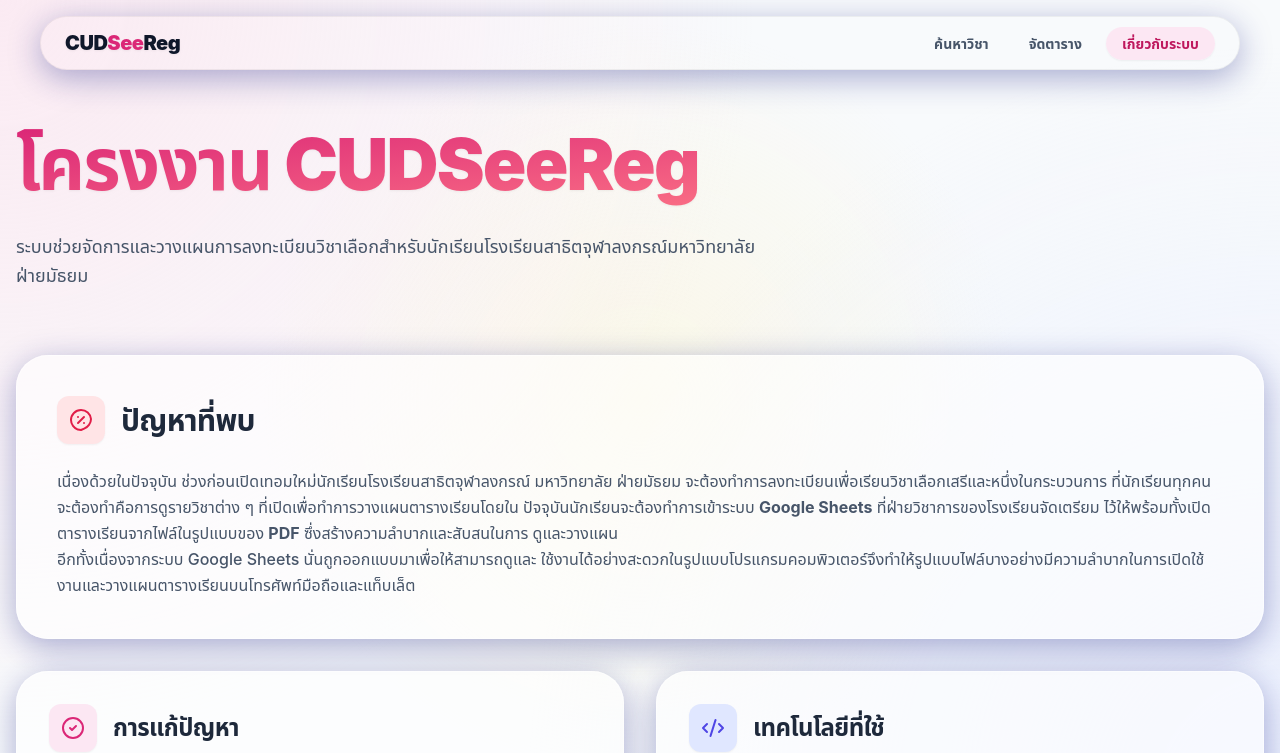
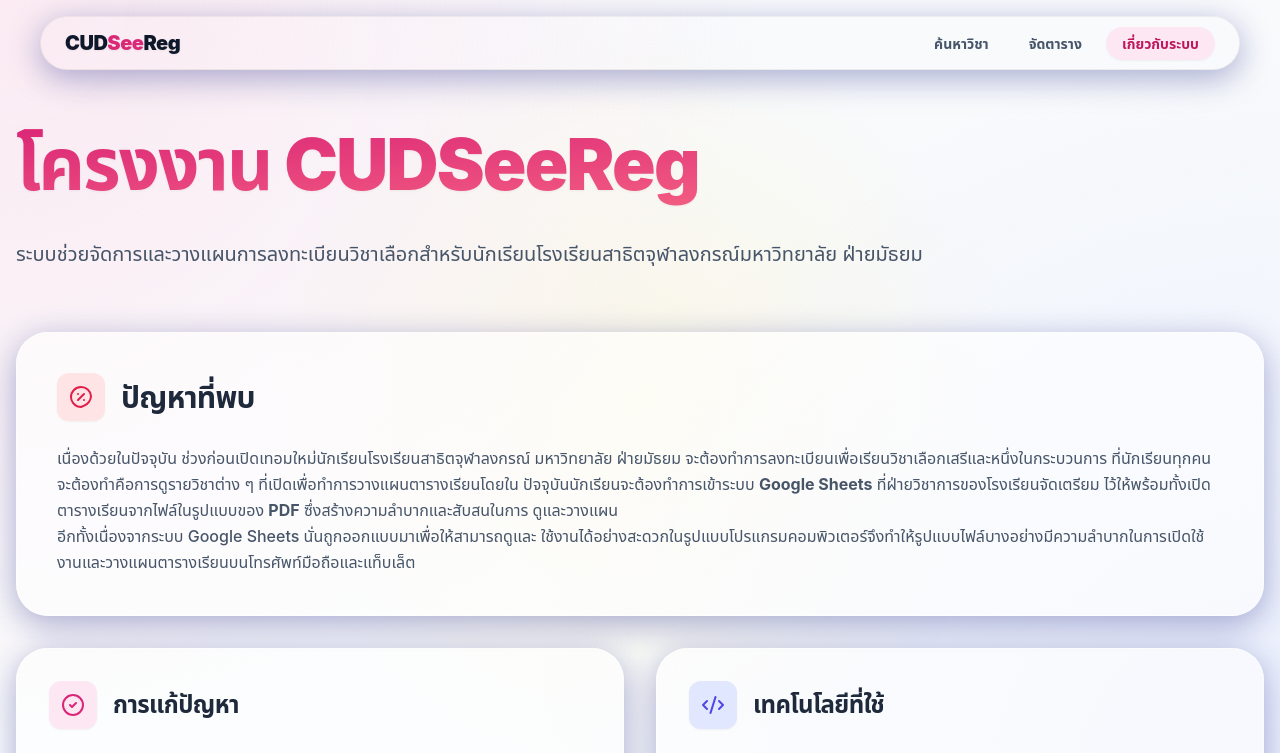
Before and after one commit to EugenePawit/CUDSeeReg, a Next.js app: page /presentation in a window 1280 px wide. Shown: the top 753 px of the page. Built offline with nearby package versions, Linux system fonts and the light colour scheme.

Commit message:
Fix text overlap and expand description width on presentation page

```diff
--- a/app/presentation/page.tsx
+++ b/app/presentation/page.tsx
@@ -9,12 +9,12 @@ export default function PresentationPage() {
     return (
         <div className="min-h-screen flex flex-col pt-32 pb-12">
             <main className="container mx-auto px-4 max-w-7xl flex-grow flex flex-col z-10 w-full relative">
-                <div className="flex flex-col mb-16 max-w-3xl">
+                <div className="flex flex-col mb-16 w-full">
                     <motion.h1
                         initial={{ opacity: 0, y: 20 }}
                         animate={{ opacity: 1, y: 0 }}
                         transition={{ duration: 0.5, ease: [0.4, 0, 0.2, 1] }}
-                        className="text-5xl md:text-7xl font-sans font-black tracking-tight text-transparent bg-clip-text bg-gradient-to-br from-pink-600 to-rose-400 mb-6 drop-shadow-sm leading-tight pb-2"
+                        className="text-5xl md:text-7xl font-sans font-black tracking-tight text-transparent bg-clip-text bg-gradient-to-br from-pink-600 to-rose-400 mb-6 drop-shadow-sm leading-normal pb-4"
                     >
                         โครงงาน CUDSeeReg
                     </motion.h1>
@@ -22,7 +22,7 @@ export default function PresentationPage() {
                         initial={{ opacity: 0, y: 20 }}
                         animate={{ opacity: 1, y: 0 }}
                         transition={{ duration: 0.5, delay: 0.1, ease: [0.4, 0, 0.2, 1] }}
-                        className="text-slate-600 font-medium text-lg leading-relaxed"
+                        className="text-slate-600 font-medium text-lg md:text-xl leading-relaxed w-full"
                     >
                         ระบบช่วยจัดการและวางแผนการลงทะเบียนวิชาเลือกสำหรับนักเรียนโรงเรียนสาธิตจุฬาลงกรณ์มหาวิทยาลัย ฝ่ายมัธยม
                     </motion.p>
```
